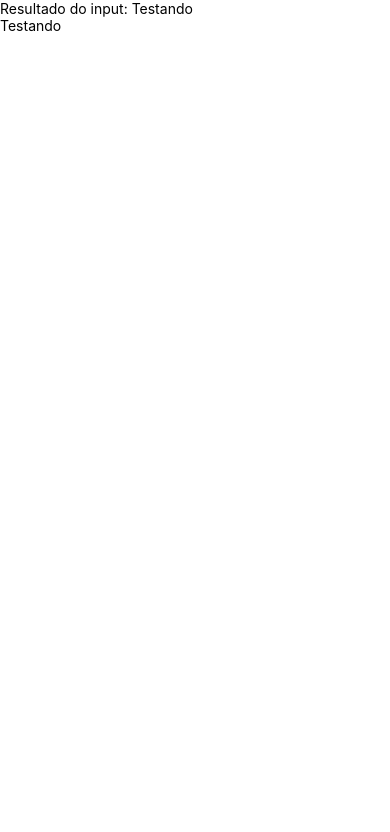
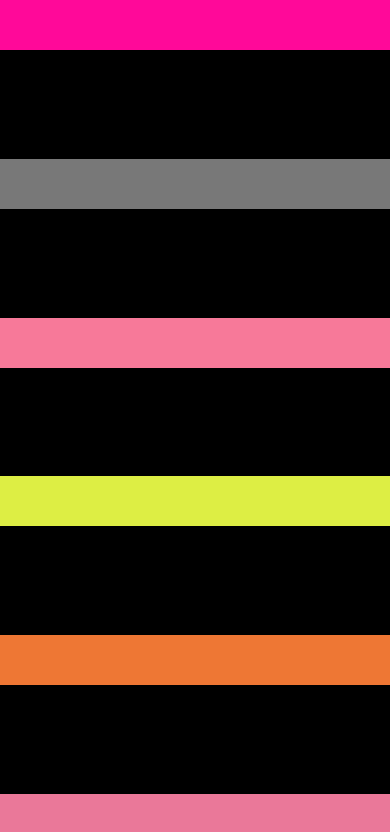
Before and after one commit to gabrielaalvescosta/react-native-studies, a React Native app in the folder exercicios/: screen / in a window 390 px wide. Shown: the top 832 px of the page. Built offline with nearby package versions, Linux system fonts and the light colour scheme.

Commit message:
Flexbox 1 e 2

```diff
--- a/exercicios/src/App.js
+++ b/exercicios/src/App.js
@@ -1,5 +1,6 @@
 import React from 'react';
-import { SafeAreaView } from 'react-native';
+import { SafeAreaView, StyleSheet } from 'react-native';
+import FlexboxV2 from './components/flexbox/FlexboxV2';
 // import UsuarioLogado from './components/condicional/UsuarioLogado';
 // import ContadorV2 from './components/contador/ContadorV2';
 // import Diferenciar from './components/Diferenciar';
@@ -14,17 +15,17 @@ import { SafeAreaView } from 'react-native';
 // import Titulo from './components/Titulo';
 // import Botao from './components/Botao';
 // import Contador from './components/Contador';
-
-import DigiteSeuNome from './components/controlled/DigiteSeuNome';
+// import DigiteSeuNome from './components/controlled/DigiteSeuNome';
 
 function App() {
 
     // console.warn("Console.warn para debug");
 
     return (
-            <SafeAreaView>
+            <SafeAreaView style={style.App}>
+            <FlexboxV2/>
+            {/*
             <DigiteSeuNome/>
-            {/*
             <UsuarioLogado usuario={{nome: 'João', email: 'joao@joao.com.br'}} />
             <ListaProdutosV2/>
             <ListaProdutos/>
@@ -78,3 +79,12 @@ COMPONENTE COMPACTO EM 1 LINHA - ARROW FUNCTION
 export default () => <Text>Componente usando arrow function</Text>
 
 */
+
+const style = StyleSheet.create({
+    App: {
+        flexGrow: 1,
+        justifyContent: "center",
+        alignItems: "center",
+        padding: 20
+    }
+})
--- a/exercicios/src/components/direta/Pai.js
+++ b/exercicios/src/components/direta/Pai.js
@@ -3,8 +3,7 @@ import Filho from './Filho';
 
 export default props => {
 
-    let x = 100
-    let y = 233
+
 
        return  (
            <>
--- /dev/null
+++ b/exercicios/src/components/flexbox/FlexboxV2.js
@@ -0,0 +1,27 @@
+import React from 'react';
+import { View, StyleSheet } from 'react-native';
+import Quadrado from './Quadrado';
+
+export default props => {
+    return(
+        <View style={style.FlexV2}>
+            <Quadrado cor={'#ff0999'}/>
+            <Quadrado cor={'#787878'}/>
+            <Quadrado cor={'#f77999'}/>
+            <Quadrado cor={'#ddee44'}/>
+            <Quadrado cor={'#ee7734'}/>
+            <Quadrado cor={'#ea7899'}/>
+        </View>
+    )
+
+}
+
+const style = StyleSheet.create({
+    FlexV2: {
+        width: '100%',
+        flex: 1,
+        alignItems: 'stretch',
+        backgroundColor: '#000',
+        justifyContent: 'space-between'
+    }
+})
--- /dev/null
+++ b/exercicios/src/components/flexbox/Quadrado.js
@@ -0,0 +1,16 @@
+import React from 'react';
+import { View } from 'react-native';
+
+export default props => {
+
+    const lados = 50;
+
+    return (
+        <View style={{
+            height: lados,
+            backgroundColor: props.cor || '#000'
+            }}>
+
+        </View>
+    )
+}
```
Also changed, not shown: exercicios/src/components/flexbox/FlexboxV1.js (added, +25 -0 lines).
